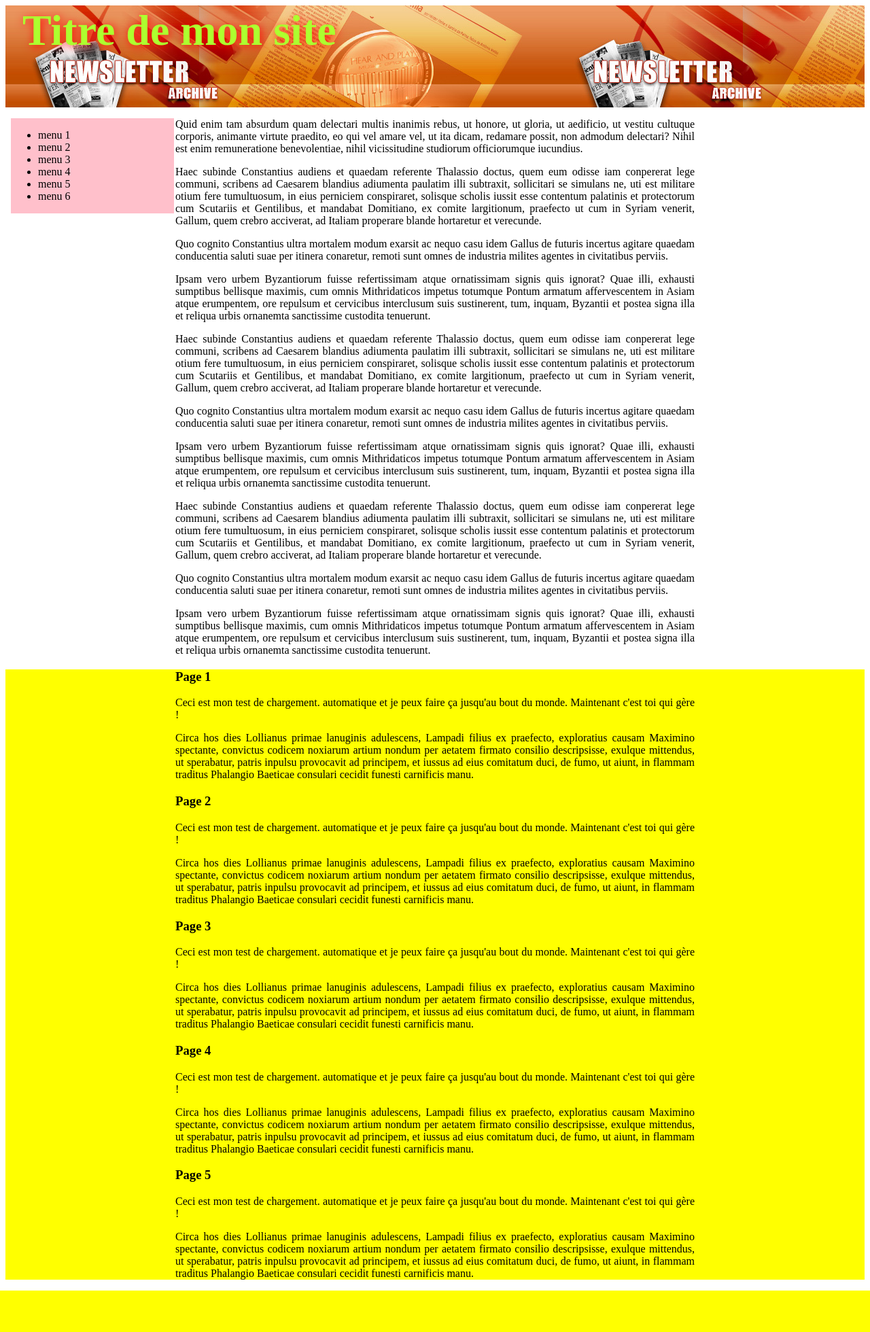
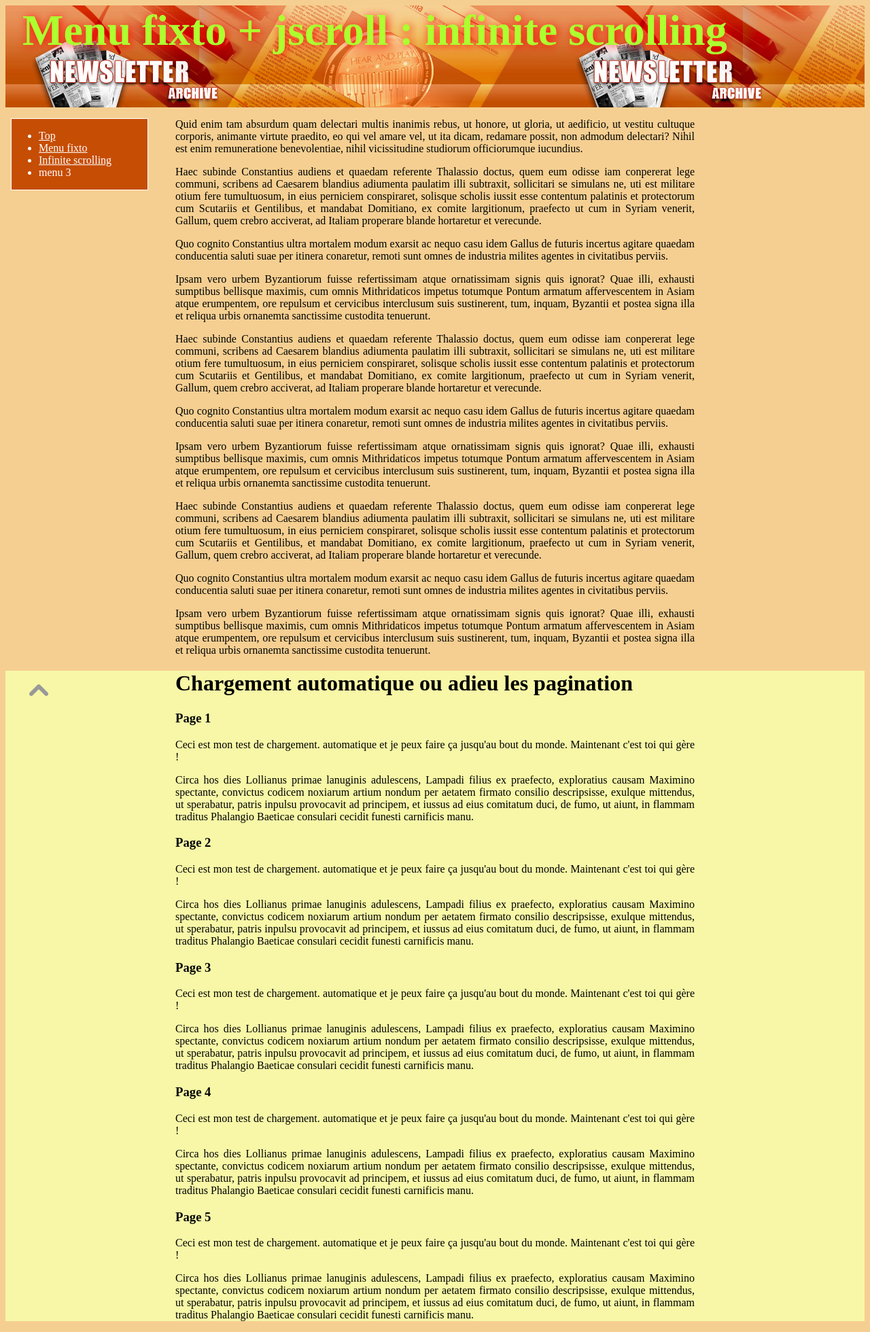
Before and after one commit to GSmurf/integrationWeb, a PHP site: page /?page=1 in a window 1280 px wide. Shown: the whole page at 68% size. Before the commit the page ends 1899 px from the top, so only its background shows below. Run offline with PHP 8.4, Linux system fonts and the light colour scheme.

Commit message:
Modification css + présentation pour test de mise en page et d'utilisation des ancres

```diff
--- a/index.php
+++ b/index.php
@@ -4,6 +4,9 @@
 <meta charset="UTF-8">
 <title>Mon Test d'intégration</title>
 <style type="text/css">
+body{
+	background-color: #f5cf91;
+}
 #header{
 	height: 150px;
 	background-image: url('images/header.jpg');
@@ -21,16 +24,26 @@
 	text-align: justify;
 }
 #contenant2{
-	background-color: yellow;
+	background-color: #f7f7a7;
 	clear: both;
 }
 nav {
-	background-color: pink;
-	width: 240px;
+	background-color: #c64d04;
+	border: white double 1px;
+	color : white;
+	width: 200px;
 	left:8px;
 	top: 0px;
 	position: absolute;
 	z-index: 5;
+}
+nav a{
+	color : white;
+}
+#up{
+	position: absolute;
+	left: 35px;
+	top: 20px;
 }
 </style>
 <script type="text/javascript" src="js/jquery-1.10.2.min.js"></script>
@@ -40,6 +53,7 @@ nav {
 <script type="text/javascript">
 $(function(){
 	$('nav').fixTo('#contenant');
+	$('#up').fixTo('#contenant2');
 	$('.scroll').jscroll({
 	    loadingHtml: '<img src="images/loading.gif" alt="Chargement" >Chargement...',
 	});
@@ -48,19 +62,17 @@ $(function(){
 </script>
 </head>
 <body>
-	<div id="header"><h1>Titre de mon site</h1></div>
+	<div id="header"><h1>Menu fixto + jscroll : infinite scrolling</h1></div>
 	<div id="contenant">
 		<nav>
 			<ul>
-				<li>menu 1</li>
-				<li>menu 2</li>
-				<li>menu 3</li>
-				<li>menu 4</li>
-				<li>menu 5</li>
-				<li>menu 6</li>
+				<li><a href="#">Top</a></li>
+				<li><a href="#tag1">Menu fixto</a></li>
+				<li><a href="#tag2">Infinite scrolling</a></li>
+				<li><a>menu 3</a></li>
 			</ul>
 		</nav>
-		<p>Quid enim tam absurdum quam delectari multis inanimis rebus, ut honore, ut gloria, ut aedificio, ut vestitu cultuque corporis, animante virtute praedito, eo qui vel amare vel, ut ita dicam, redamare possit, non admodum delectari? Nihil est
+		<p><a id="tag1"></a>Quid enim tam absurdum quam delectari multis inanimis rebus, ut honore, ut gloria, ut aedificio, ut vestitu cultuque corporis, animante virtute praedito, eo qui vel amare vel, ut ita dicam, redamare possit, non admodum delectari? Nihil est
 			enim remuneratione benevolentiae, nihil vicissitudine studiorum officiorumque iucundius.</p>
 		<p>Haec subinde Constantius audiens et quaedam referente Thalassio doctus, quem eum odisse iam conpererat lege communi, scribens ad Caesarem blandius adiumenta paulatim illi subtraxit, sollicitari se simulans ne, uti est militare otium fere
 			tumultuosum, in eius perniciem conspiraret, solisque scholis iussit esse contentum palatinis et protectorum cum Scutariis et Gentilibus, et mandabat Domitiano, ex comite largitionum, praefecto ut cum in Syriam venerit, Gallum, quem crebro
@@ -82,6 +94,9 @@ $(function(){
 			repulsum et cervicibus interclusum suis sustinerent, tum, inquam, Byzantii et postea signa illa et reliqua urbis ornanemta sanctissime custodita tenuerunt.</p>
 	</div>
 	<div id="contenant2">
+		<div id="up"><a href="#"><img src="images/arrow_up.png" alt="Retour au menu" title="Retour au menu" /></a></div>
+		<a id="tag2"></a>
+		<h1>Chargement automatique ou adieu les pagination</h1>
 		<div class="scroll">
 		    <?php include_once('page.php'); ?>
 		</div>
--- a/page.php
+++ b/page.php
@@ -2,7 +2,7 @@
 $page =  $_GET['page'];
 $nextPage = $page + 1;
 
-if ($page < 20) {
+if ($page <= 10) {
 	?>
 	<h3>Page <?= $page; ?></h3>
 	<p>Ceci est mon test de chargement. automatique et je peux faire ça jusqu'au bout du monde. Maintenant c'est toi qui gère !</p>
```
Also changed, not shown: images/arrow_up.png (added).
